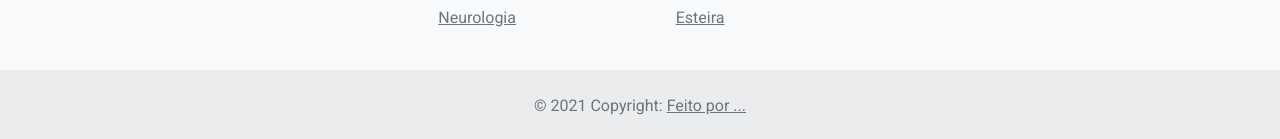
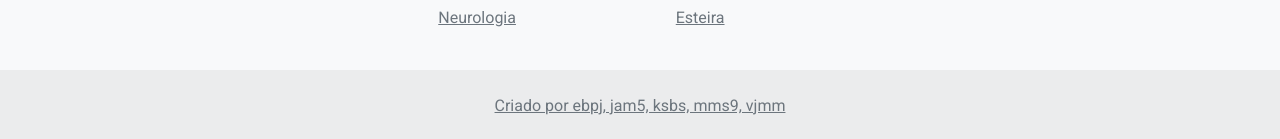
Before and after one commit to MarvinM7/ess-hospital-system, an Angular app in the folder primeiro-projeto/: page / in a window 1280 px wide. Shown: the part 1114-1253 px from the top of the page. Built offline with nearby package versions, Linux system fonts and the light colour scheme.

Commit message:
atualização das rotas para contatos, quem somos

```diff
--- a/primeiro-projeto/src/app/app-routing.module.ts
+++ b/primeiro-projeto/src/app/app-routing.module.ts
@@ -4,9 +4,13 @@ import { AuthenticationModule } from './authentication/authentication.module';
 
 import { HomepageComponent } from './homepage/homepage.component';
 import { AppointmentComponent } from './appointment/appointment.component';
+import { ContactComponent } from './contact/contact.component';
+import { AboutUsComponent } from './about-us/about-us.component';
 
 const routes: Routes = [
   { path: '', component: HomepageComponent},
+  { path: 'contato', component: ContactComponent},
+  { path: 'quemsomos', component: AboutUsComponent},
   { path: 'appointment', component: AppointmentComponent},
   { path: '**', redirectTo: ''}
 
--- a/primeiro-projeto/src/app/app.component.html
+++ b/primeiro-projeto/src/app/app.component.html
@@ -1,4 +1,9 @@
+<header>
+    <app-toolbar></app-toolbar>
+</header>
+
 <router-outlet></router-outlet>
+
 <footer>
-<app-rodape></app-rodape>
+    <app-rodape></app-rodape>
 </footer>
--- a/primeiro-projeto/src/app/rodape/rodape.component.html
+++ b/primeiro-projeto/src/app/rodape/rodape.component.html
@@ -102,8 +102,7 @@
 
   <!-- Copyright -->
   <div class="text-center p-4" style="background-color: rgba(0, 0, 0, 0.05);">
-    © 2021 Copyright:
-    <a class="text-reset" >Feito por ...</a>
+    <a class="text-reset">Criado por ebpj, jam5, ksbs, mms9, vjmm</a>
   </div>
   <!-- Copyright -->
 </footer>
--- a/primeiro-projeto/src/app/toolbar/toolbar.component.html
+++ b/primeiro-projeto/src/app/toolbar/toolbar.component.html
@@ -7,6 +7,9 @@
       </button>
       <div class="navbar-collapse collapse" id="navbarCollapse" >
         <ul class="navbar-nav me-auto mb-2 mb-md-0">
+          <li class="nav-item">
+            <a class="nav-link active" aria-current="page" routerLink="/">Home</a>
+          </li>
           <li class="nav-item">
             <a class="nav-link active" aria-current="page" routerLink="/login">Login</a>
           </li>
```
Also changed, not shown: primeiro-projeto/src/app/app.module.ts (+7 -1 lines).
